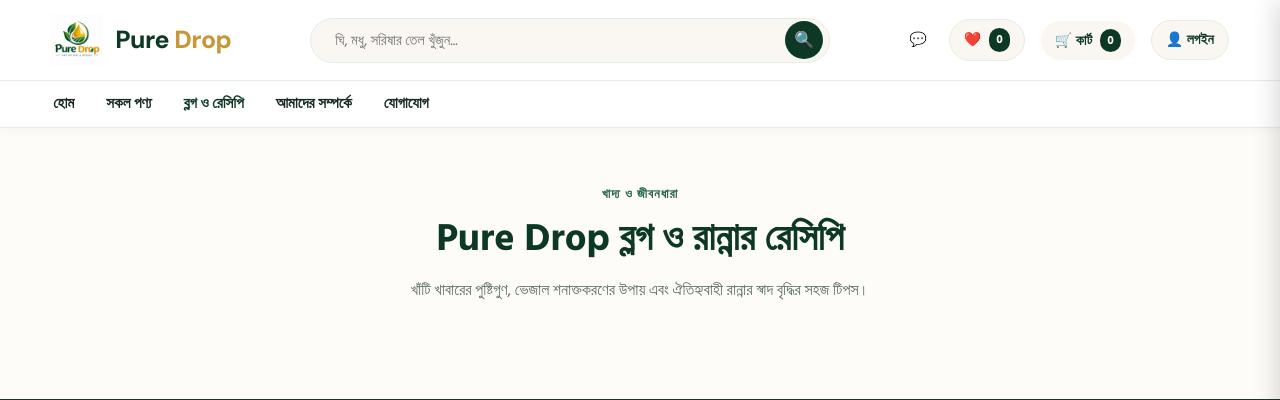
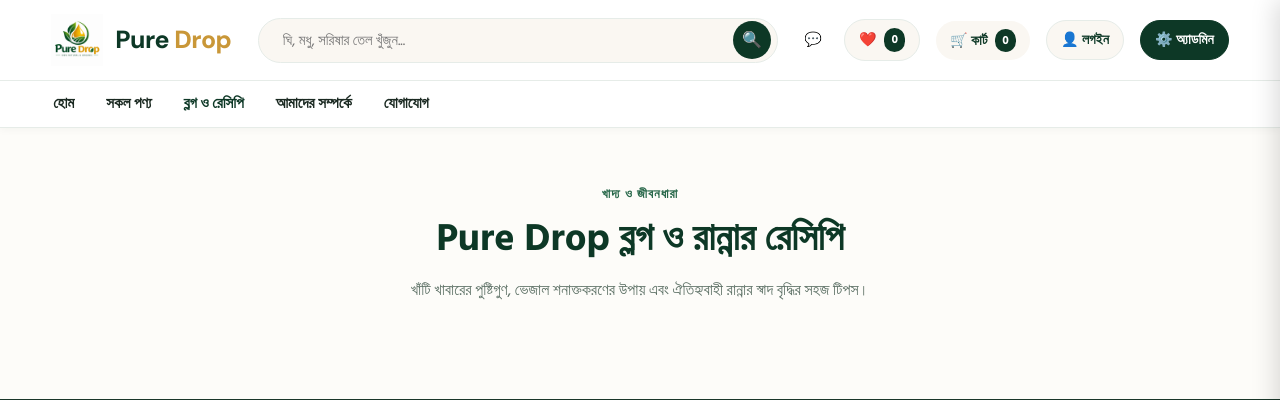
Before and after one commit to mdobidullah10/Pure_Drop, a Flask app: page /blog in a window 1280 px wide. Shown: the top 400 px of the page. Run offline with Flask 3, Linux system fonts and the light colour scheme; data that the repository does not hold is empty; some libraries are stand-ins or nearby versions.

Commit message:
Add explicit Admin button in header for easy one-click access

```diff
--- a/templates/base.html
+++ b/templates/base.html
@@ -75,7 +75,7 @@
         </a>
 
         <!-- Cart Trigger Button -->
-        <button class="action-pill cart-open-btn" style="border: none;" title="শপিং কার্ট">
+        <button class="action-pill cart-open-btn" style="border: none;" title="শピング কার্ট">
           <span>🛒 কার্ট</span>
           <span class="badge cart-count-badge">{{ cart_count }}</span>
         </button>
@@ -90,6 +90,11 @@
             <span>👤 লগইন</span>
           </a>
         {% endif %}
+
+        <!-- Super Admin Panel Shortcut -->
+        <a class="action-pill" href="{{ url_for('admin_login') }}" style="background: var(--pd-forest); color: #fff; border-color: var(--pd-forest);" title="সুপার অ্যাডমিন প্যানেল">
+          <span>⚙️ অ্যাডমিন</span>
+        </a>
       </div>
     </div>
 
```
